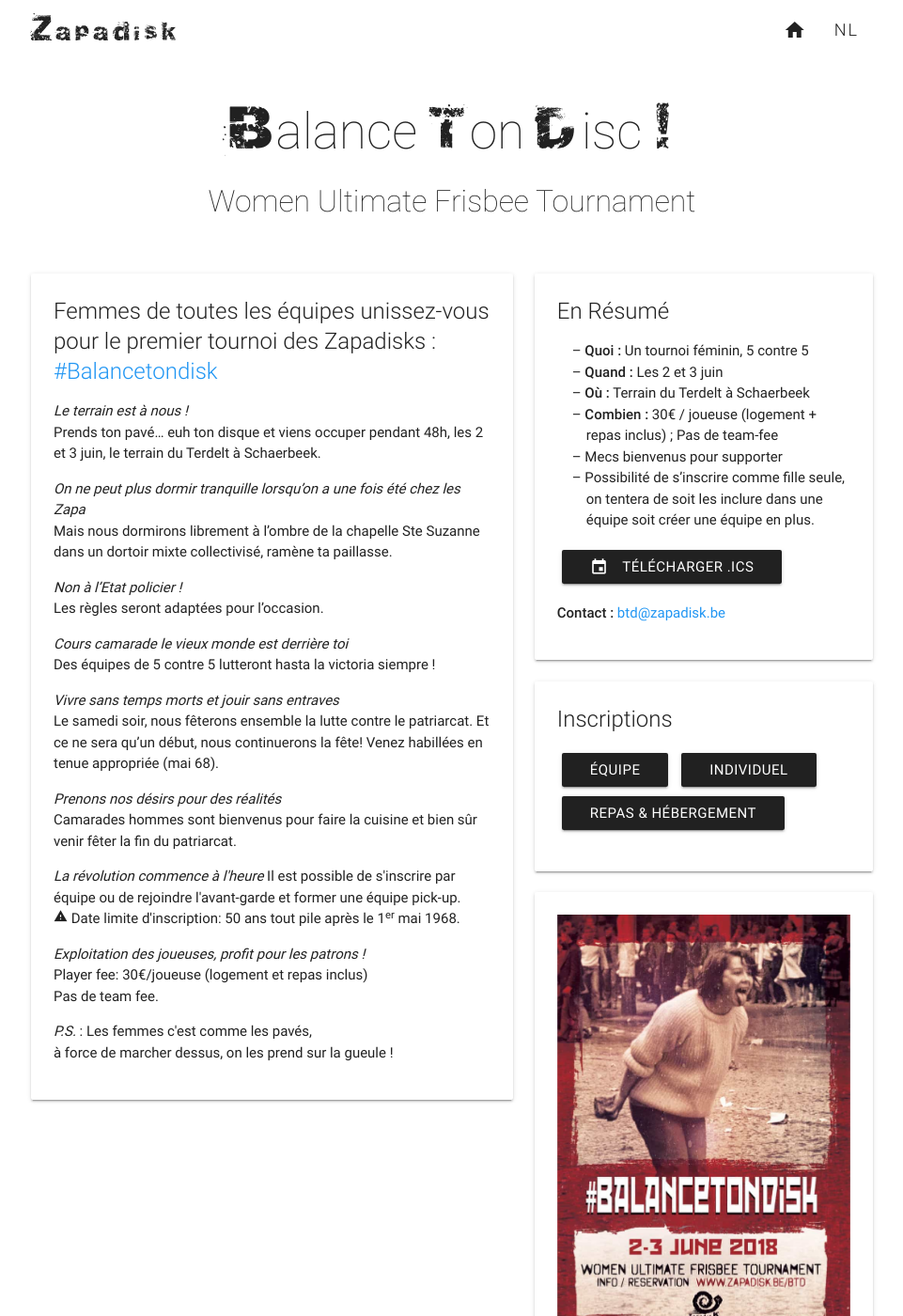
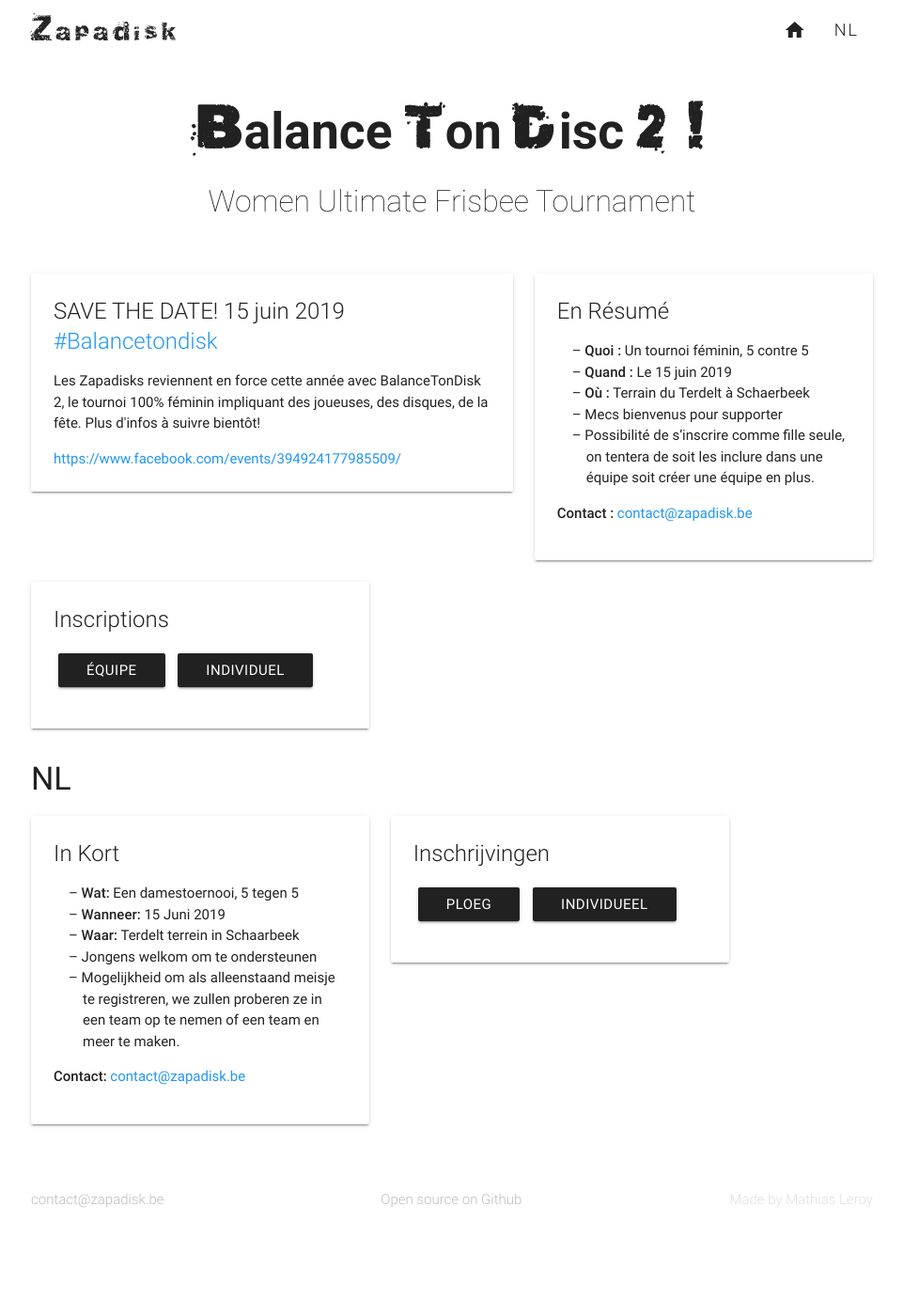
Before and after one commit to mathiasleroy/zapadisk.be, a Jekyll site: the page built from btd.html, in a window 1280 px wide and 1400 px high. Shown: the whole window at 94% size, without its empty margins (159-1120 px from the left). Built offline with Jekyll 4.4.1, drawn with Linux system fonts in a browser that asks for light colours; some of the changed text lies outside the part shown.

Commit message:
btd 2019

```diff
--- a/btd.html
+++ b/btd.html
@@ -98,7 +98,10 @@ custom_js:
 			<div class="row">
 				<div  class="col s12">
 					<h2 class="center header text_h2">
-						<span class="SoulMission">B</span>alance <span class="SoulMission">T</span>on <span class="SoulMission">D</span>isc <span class="SoulMission">!</span>
+						<b>
+						<span class="SoulMission">B</span>alance <span class="SoulMission">T</span>on <span class="SoulMission">D</span>isc <span class="SoulMission">2 !</span>
+
+						</b>
 						<br><small class="subtitle">
 							<!--Tournoi féminin -->
 							<!--organisé par Zapadisk-->
@@ -122,8 +125,19 @@ custom_js:
 					<div class="card">
 						<div class="card-content">
 							<span class="card-title">
+								SAVE THE DATE! 15 juin 2019
+								<a>#Balancetondisk</a>
+							</span>
+
+
+							<p class="flow-tex">
+								Les Zapadisks reviennent en force cette année avec BalanceTonDisk 2, le tournoi 100% féminin impliquant des joueuses, des disques, de la fête.
+								Plus d'infos à suivre bientôt!
+							</p>
+							<a href="https://www.facebook.com/events/394924177985509/">https://www.facebook.com/events/394924177985509/</a>
+
+							<!--<span class="card-title">
 								Femmes de toutes les équipes unissez-vous pour le premier tournoi des Zapadisks :
-								<!--<br>-->
 								<a >#Balancetondisk</a>
 							</span>
 							<p class="flow-tex">
@@ -155,7 +169,8 @@ custom_js:
 							</p><p class="flow-tex">
 								<i>P.S.</i> : Les femmes c'est comme les pavés,
 								<br>à force de marcher dessus, on les prend sur la gueule !
-							</p>
+							</p>-->
+
 						</div>
 					</div>
 				</div>
@@ -166,34 +181,16 @@ custom_js:
 							<span class="card-title">En Résumé</span>
 							<ul class="dashed">
 								<li><strong>Quoi :</strong> Un tournoi féminin, 5 contre 5</li>
-								<li><strong>Quand :</strong> Les 2 et 3 juin</li>
+								<li><strong>Quand :</strong> Le 15 juin 2019</li>
 								<li><strong>Où :</strong> Terrain du Terdelt à Schaerbeek</li>
-								<li><strong>Combien :</strong> 30€ / joueuse (logement + repas inclus) ; Pas de team-fee</li>
+								<!--<li><strong>Combien :</strong> 30€ / joueuse (logement + repas inclus) ; Pas de team-fee</li>-->
 								<li>Mecs bienvenus pour supporter </li>
 								<li>Possibilité de s’inscrire comme fille seule, on tentera de soit les inclure dans une équipe soit créer une équipe en plus.</li>
 							</ul>
-							<!-- Button code -->
-							<!--<div title="Add to Calendar" id="forceWhite" class="white-text addeventatc grey darken-4" color="white">
-								AJOUTER AU CALENDRIER
-								<span class="date_format">DD/MM/YYYY</span>
-								<span class="start">02/06/2018 08:00</span>
-								<span class="end">03/06/2018 18:00</span>
-								<span class="all_day_event">true</span>
-								<span class="timezone"><span class="timezone">Europe/Paris</span></span>
-								<span class="title">Balance Ton Disc</span>
-								<span class="description">Tournoi Ultimate Frisbee</span>
-								<span class="organizer">Zapadisk</span>
-								<span class="organizer_email">btd@zapadisk.be</span>
-								<span class="location">Complexe Sportif Teldert, Schaerbeek</span>
-								<span class="alarm_reminder">1440</span>
-							</div>-->
-
-							<a class="btn btn-spaced white-text grey darken-4" href="../assets/btd.ics" ><i class="material-icons left">event</i> Télécharger .ics</a>
-							<!--<a class="btn btn-spaced white-text grey darken-4" href="../assets/btd.ics" ><i class="material-icons left">event</i> Add To Google Calendar</a>-->
-
 							<p>
 								<!--http://robspangler.com/blog/encrypt-mailto-links-to-stop-email-spam/-->
-								<strong>Contact :</strong> <a href="&#109;&#x61;&#105;&#x6c;&#116;&#111;&#58;&#98;&#116;&#100;&#64;&#122;&#x61;&#112;&#x61;&#x64;&#105;&#x73;&#x6b;&#x2e;&#98;&#101;">btd@zapadisk.be</a>
+								<strong>Contact :</strong>
+								<a href='mailto&#58;co&#110;tac%74&#64;za&#112;&#97;&#100;&#37;69%73%6B%2E&#98;e'>co&#110;ta&#99;&#116;&#64;zap&#97;&#100;i&#115;k&#46;&#98;e</a>
 							</p>
 						</div>
 					</div>
@@ -204,25 +201,24 @@ custom_js:
 						<div class="card-content">
 							<span class="card-title">Inscriptions</span>
 							<p>
-								<a class="btn btn-spaced white-text grey darken-4" href="https://framaforms.org/inscription-des-equipes-team-registration-balancetondisk-1518092176">
+	<a class="btn btn-spaced white-text grey darken-4" href="https://framaforms.org/inscription-tournoi-balance-ton-disk-2-1550750243 ">
 		Équipe</a>
-								<a class="btn btn-spaced white-text grey darken-4" href="https://framaforms.org/inscription-equipe-pick-up-registration-pick-up-team-balancetondisk-1518175271">
+	<a class="btn btn-spaced white-text grey darken-4" href="https://framaforms.org/inscription-pickup-balance-ton-disk-2-1551343960">
 		Individuel</a>
-								<a class="btn btn-spaced white-text grey darken-4" href="https://framaforms.org/inscription-repas-et-hebergement-food-and-sleeping-registration-balancetondisk-1518093213">
-									Repas & hébergement</a>
+	<!--<a class="btn btn-spaced white-text grey darken-4" href="https://framaforms.org/inscription-repas-et-hebergement-food-and-sleeping-registration-balancetondisk-1518093213">-->
+	<!--	Repas & hébergement</a>-->
 							</p>
-							<!--<iframe src="https://framaforms.org/inscription-des-equipes-team-registration-balancetondisk-1518092176" width="100%" height="800" border="0" ></iframe> -->
 						</div>
 					</div>
 				</div>
 
-				<div class="col s12 l5">
+				<!--<div class="col s12 l5">
 					<div class="card ">
 						<div class="card-content">
 							<img src="../assets/img/BalanceTonDisc-min.jpg" alt="" class="responsive-img materialboxed">
 						</div>
 					</div>
-				</div>
+				</div>-->
 
 				<!--<div class="col s12 l5">
 					<div class="card ">
@@ -238,14 +234,18 @@ custom_js:
 			<h4>NL</h4>
 
 			<div class="row" id="nl">
-				<div class="col s12 l7">
-					<div class="card">
-						<div class="card-content">
-							<span class="card-title">
+				<!--<div class="col s12 l7">-->
+				<!--	<div class="card">-->
+				<!--		<div class="card-content">-->
+				<!--			<span class="card-title">-->
+				<!--				Vrouwen van alle teams verenigen zich voor het Zapadisk-toernooi: -->
+				<!--				<a> #Balancetondisk #MeDisk </a>-->
+				<!--			</span>-->
+				<!--			<a href="https://www.facebook.com/events/394924177985509/">https://www.facebook.com/events/394924177985509/</a>-->
+
+							<!--<span class="card-title">
 								Vrouwen van alle teams verenigen zich voor het eerste Zapadisk-toernooi:
-								<a>
-									#Balancetondisk #MeDisk
-								</a>
+								<a> #Balancetondisk #MeDisk </a>
 							</span>
 							<p class="flow-tex">
 								<i>Het veld is van ons!</i>
@@ -276,10 +276,10 @@ custom_js:
 							</p><p class="flow-tex">
 								<i>P.S.</i>: Vrouwen zijn als kasseien,
 								<br>door er op te lopen, nemen we ze in de mond!
-							</p>
-						</div>
-					</div>
-				</div>
+							</p>-->
+				<!--		</div>-->
+				<!--	</div>-->
+				<!--</div>-->
 
 				<div class="col s12 l5">
 					<div class="card ">
@@ -287,17 +287,18 @@ custom_js:
 							<span class="card-title">In Kort</span>
 							<ul class="dashed">
 								<li><strong>Wat:</strong> Een damestoernooi, 5 tegen 5</li>
-								<li><strong>Wanneer:</strong> 2 en 3 juni</li>
+								<li><strong>Wanneer:</strong> 15 Juni 2019</li>
 								<li><strong>Waar:</strong> Terdelt terrein in Schaarbeek</li>
-								<li><strong>Hoeveel:</strong> 30€ / speler (accommodatie + maaltijden inbegrepen) ; Geen teamkosten</li>
+								<!--<li><strong>Hoeveel:</strong> 30€ / speler (accommodatie + maaltijden inbegrepen) ; Geen teamkosten</li>-->
 								<li>Jongens welkom om te ondersteunen</li>
 								<li>Mogelijkheid om als alleenstaand meisje te registreren, we zullen proberen ze in een team op te nemen of een team en meer te maken.</li>
 							</ul>
 
-							<a class="btn btn-spaced white-text grey darken-4" href="../assets/btd.ics" ><i class="material-icons left">event</i> Download .ics</a>
+							<!--<a class="btn btn-spaced white-text grey darken-4" href="../assets/btd.ics" ><i class="material-icons left">event</i> Download .ics</a>-->
 
 							<p>
-								<strong>Contact:</strong> <a href="&#109;&#x61;&#105;&#x6c;&#116;&#111;&#58;&#98;&#116;&#100;&#64;&#122;&#x61;&#112;&#x61;&#x64;&#105;&#x73;&#x6b;&#x2e;&#98;&#101;">btd@zapadisk.be</a>
+								<strong>Contact:</strong>
+								<a href='mailto&#58;co&#110;tac%74&#64;za&#112;&#97;&#100;&#37;69%73%6B%2E&#98;e'>co&#110;ta&#99;&#116;&#64;zap&#97;&#100;i&#115;k&#46;&#98;e</a>
 							</p>
 						</div>
 					</div>
@@ -309,12 +310,13 @@ custom_js:
 						<div class="card-content">
 							<span class="card-title">Inschrijvingen</span>
 							<p>
-								<a class="btn btn-spaced white-text grey darken-4" href="https://framaforms.org/inscription-des-equipes-team-registration-balancetondisk-1518092176">
+	<a class="btn btn-spaced white-text grey darken-4" href="https://framaforms.org/inscription-tournoi-balance-ton-disk-2-1550750243 ">
 		Ploeg</a>
-								<a class="btn btn-spaced white-text grey darken-4" href="https://framaforms.org/inscription-equipe-pick-up-registration-pick-up-team-balancetondisk-1518175271">
+	<a class="btn btn-spaced white-text grey darken-4" href="https://framaforms.org/inscription-pickup-balance-ton-disk-2-1551343960">
 		Individueel</a>
-								<a class="btn btn-spaced white-text grey darken-4" href="https://framaforms.org/inscription-repas-et-hebergement-food-and-sleeping-registration-balancetondisk-1518093213">
-									Maaltijden & accommodatie</a>
+
+	<!--<a class="btn btn-spaced white-text grey darken-4" href="https://framaforms.org/inscription-repas-et-hebergement-food-and-sleeping-registration-balancetondisk-1518093213">-->
+	<!--	Maaltijden & accommodatie</a>-->
 							</p>
 						</div>
 					</div>
```
Also changed, not shown: docs/btd/index.html (+1 -1 lines). Lines whose indentation alone changed are shown as unchanged.
